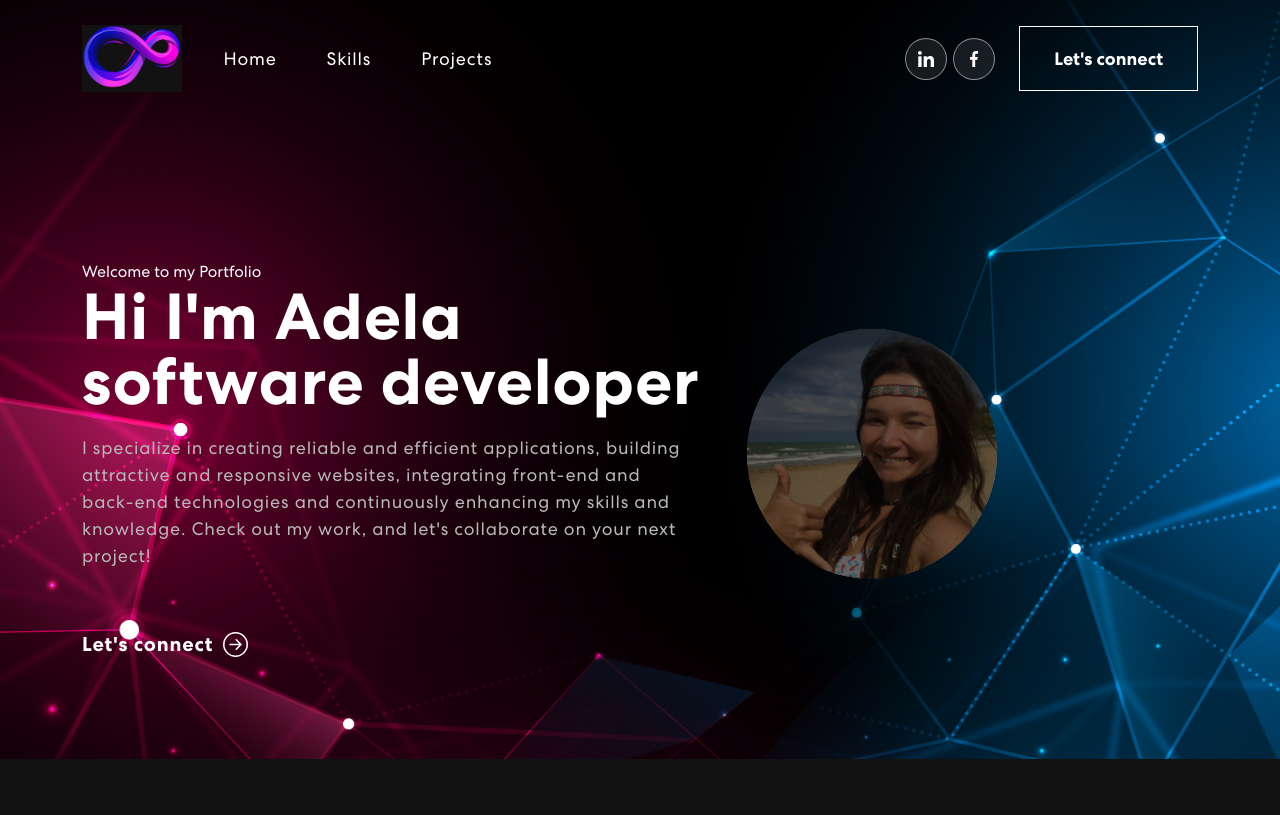
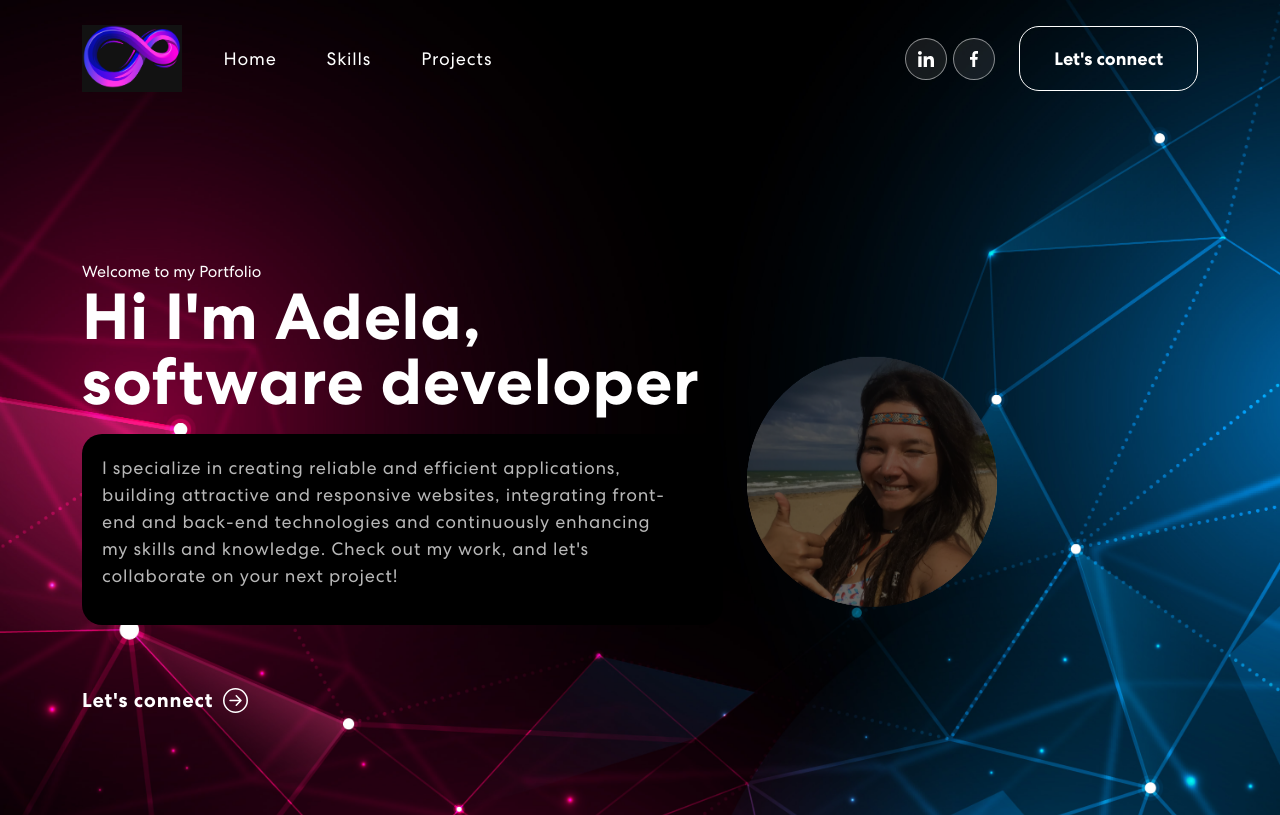
Before and after one commit to Karcoolka/personal-portfolio, a React (Create React App) app: page / in a window 1280 px wide. Built offline with nearby package versions, Linux system fonts and the light colour scheme.

Commit message:
Button and paragraph styling

```diff
--- a/src/App.css
+++ b/src/App.css
@@ -156,6 +156,7 @@ span.navbar-text {
   filter: brightness(0) saturate(100%) invert(0%) sepia(7%) saturate(98%) hue-rotate(346deg) brightness(95%) contrast(86%);
 }
 .navbar-text button {
+  border-radius: 20px;
   font-weight: 700;
   color: #fff;
   border: 1px solid #fff;
@@ -170,6 +171,7 @@ span.navbar-text {
   z-index: 1;
 }
 .navbar-text button::before {
+  border-radius: 20px;
   content: "";
   width: 0%;
   height: 100%;
@@ -621,3 +623,9 @@ nav.navbar .navbar-toggler[aria-expanded="true"] .navbar-toggler-icon {
   letter-spacing: 0.5px;
   margin-top: 20px;
 }
+
+.black-container {
+  background-color: black;
+  padding: 20px;
+  border-radius: 20px;
+}
--- a/src/components/Banner.js
+++ b/src/components/Banner.js
@@ -51,10 +51,12 @@ return (
             <Row className="align-items-center">
                 <Col xs={12} md={6} xl={7}>
                     <span className="sub-title">Welcome to my Portfolio</span>
-                    <h1>{`Hi I'm Adela`}<br /><span className="wrap">{text || '\u00A0'}</span></h1>
+                    <h1>{`Hi I'm Adela,`}<br /><span className="wrap">{text || '\u00A0'}</span></h1>
+                    <div className="black-container">
                     <p>I specialize in creating reliable and efficient applications,
                         building attractive and responsive websites, integrating front-end and back-end technologies and continuously enhancing my skills and knowledge.
                         Check out my work, and let's collaborate on your next project!</p>
+                    </div>
                     <button onClick={() => console.log('connect')}>Let's connect <ArrowRightCircle size={25}></ArrowRightCircle></button>
                 </Col>
                 <Col xs={12} md={6} xl={5}>
--- a/src/components/NavBar.js
+++ b/src/components/NavBar.js
@@ -44,7 +44,7 @@ export const NavBar = () => {
                         <a href="https://www.linkedin.com/in/adela-simkova"><img src={navIcon1} alt="" /></a>
                         <a href="https://www.facebook.com/cervena.karkulka.5"><img src={navIcon2} alt="" /></a>
                     </div>
-                    <button className="" onClick={() => console.log('connect')}>
+                    <button onClick={() => console.log('connect')}>
                         <span>Let's connect</span>
                     </button>
                 </span>
```
